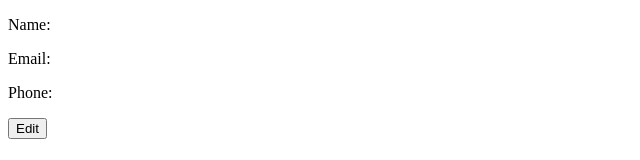
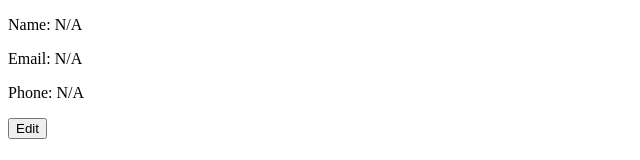
Before and after one commit to JoaoMateus98/CV-App, a React (Create React App) app: page / in a window 1280 px wide. Shown: the top 160 px of the page, without its empty margins (0-640 px from the left). Built offline with nearby package versions, Linux system fonts and the light colour scheme.

Commit message:
GI_Main successfully displays its meta state

```diff
--- a/src/components/GI_Components/GI_Main.js
+++ b/src/components/GI_Components/GI_Main.js
@@ -16,7 +16,9 @@ class GI_Main extends React.Component {
     };
   }
   render() {
-    return <GI_Display />;
+    const { name, email, phone } = this.state.GI_MetaInfo;
+
+    return <GI_Display name={name} email={email} phone={phone} />;
   }
 }
 
```
